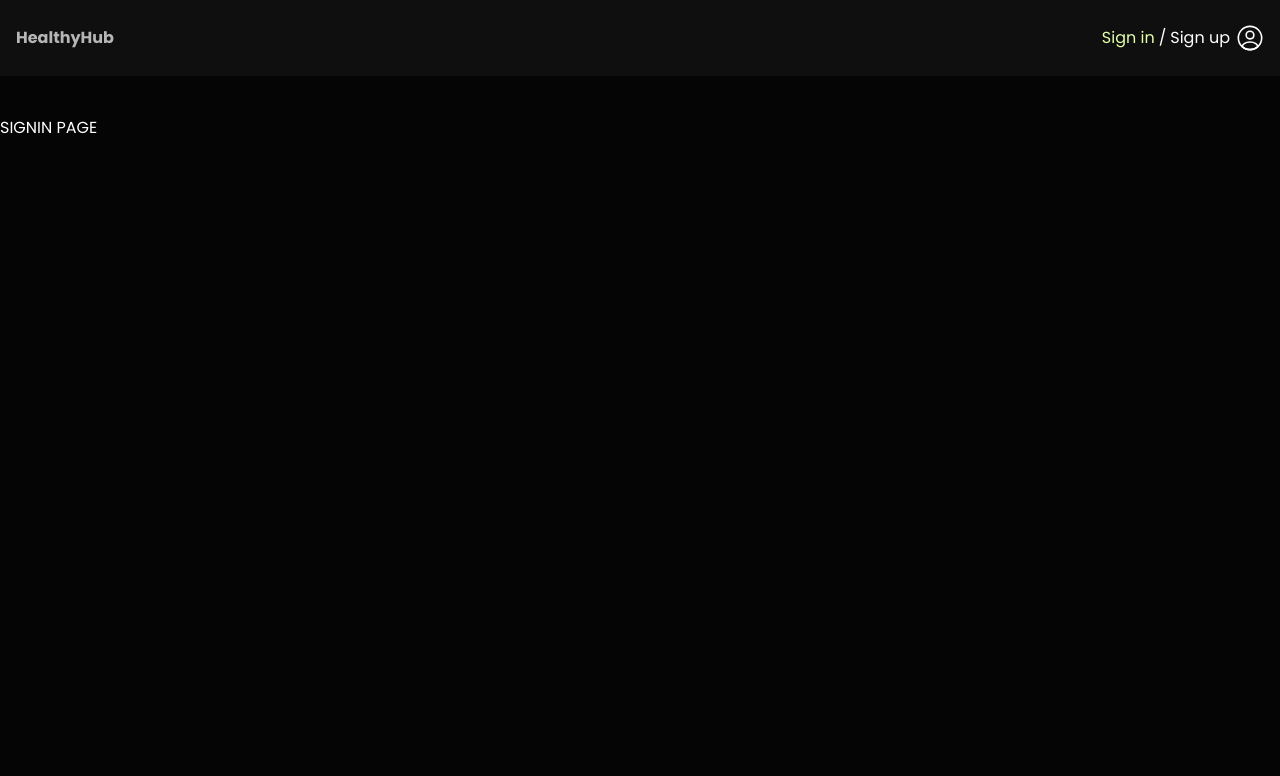
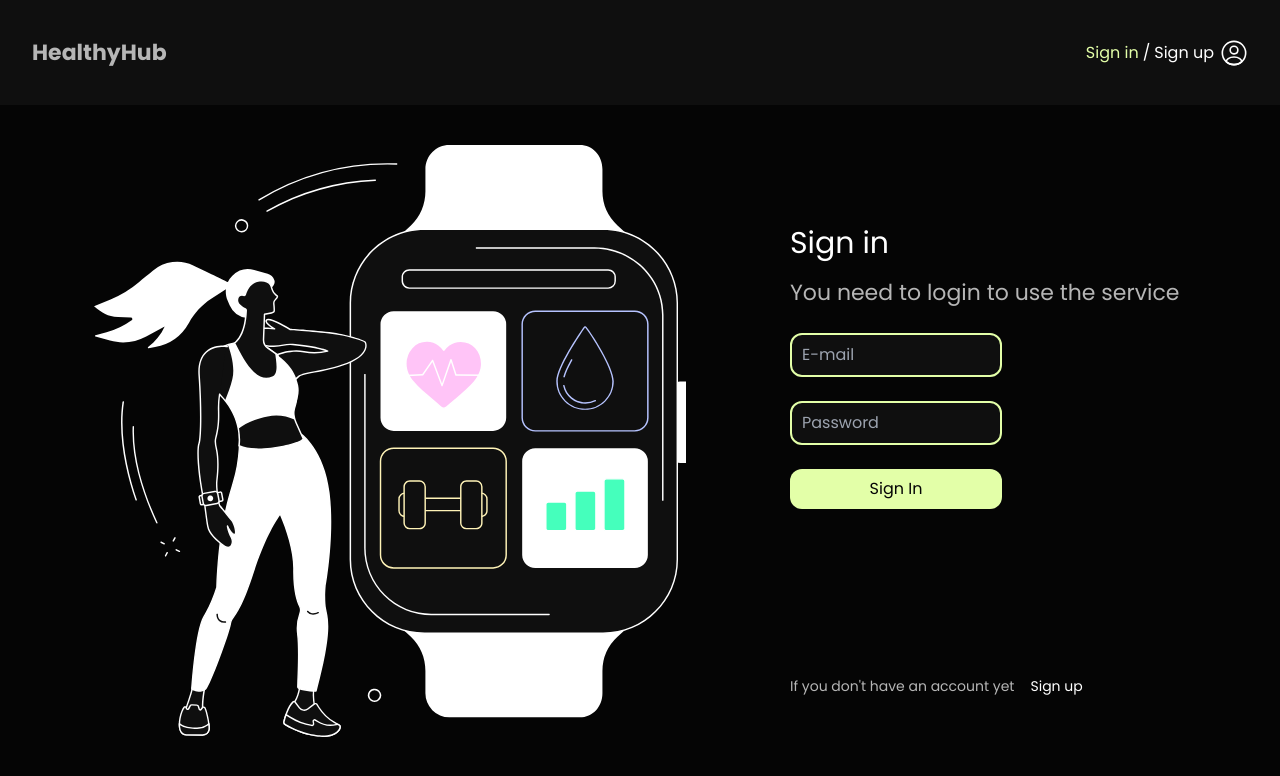
Before and after one commit to AnnaHort/for-your-healthy, a React (Vite) app: page /for-your-healthy/signin in a window 1280 px wide. Shown: the top 776 px of the page. Built offline with nearby package versions, Linux system fonts and the light colour scheme.

Commit message:
added adaptive SignInPage

```diff
--- a/package.json
+++ b/package.json
@@ -6,7 +6,7 @@
   "type": "module",
   "scripts": {
     "predeploy": "npm run build",
-    "deploy": "master -d dist",
+    "deploy": "gh-pages -d dist",
     "dev": "vite",
     "build": "vite build",
     "lint": "eslint .",
--- a/src/Pages/SignInPage.jsx
+++ b/src/Pages/SignInPage.jsx
@@ -1,8 +1,12 @@
+import StartPageSvg from "../assets/svg/StartPageSvg";
+import SignInComponent from "../components/SignInComponent";
+
 const SignIn = () => {
   return (
-    <>
-      <h1>SIGNIN PAGE</h1>
-    </>
+    <div className="lg:flex lg:gap-20 lg:max-w-[1140px] lg:m-auto">
+      <StartPageSvg />
+      <SignInComponent />
+    </div>
   );
 };
 export default SignIn;
--- a/src/components/Header.jsx
+++ b/src/components/Header.jsx
@@ -4,10 +4,10 @@ import UserIcon from "../assets/svg/UserIcon";
 const Header = () => {
   return (
     <>
-      <div className="flex justify-between items-center bg-black2 py-4 px-2 md:py-6 md:px-4">
+      <div className="flex justify-between items-center bg-black2 py-4 px-2 md:py-9 md:px-4 lg:px-8">
         <NavLink
           to="/"
-          className="font-bold text-grey aria-[current=page]:text-liteGreen md:text-xl"
+          className="font-bold text-grey aria-[current=page]:text-liteGreen md:text-[22px]"
         >
           HealthyHub
         </NavLink>
--- /dev/null
+++ b/src/components/SignInComponent.jsx
@@ -0,0 +1,42 @@
+import { Link } from "react-router-dom";
+
+const SignInComponent = () => {
+  return (
+    <div className="max-w-[375px] m-auto md:max-w-[444px] lg:mt-20 lg:w-[420px] lg:m-0">
+      <h2 className="text-medium24 mb-4 md:text-center md:text-headLineTextH1 lg:text-start">
+        Sign in
+      </h2>
+      <p className="text-regular18 mb-6 text-grey md:text-center md:mx-auto md:text-headLineTextH2 md:max-w-[444px] lg:text-start lg:mx-0">
+        You need to login to use the service
+      </p>
+      <form
+        action=""
+        className="mb-12 md:max-w-[380px] md:m-auto md:mb-[206px] lg:m-0 lg:max-w-[212px] lg:mb-[168px]"
+      >
+        <input
+          type="text"
+          placeholder="E-mail"
+          className="w-full bg-black2 border-2 border-liteGreen rounded-xl py-2 px-2.5 mb-6"
+        />
+        <input
+          type="text"
+          placeholder="Password"
+          className="w-full bg-black2 border-2 border-liteGreen rounded-xl py-2 px-2.5 mb-6"
+        />
+        <button className="buttonText1 bg-liteGreen text-black w-full rounded-xl py-2 px-2.5">
+          Sign In
+        </button>
+      </form>
+      <div className="flex justify-between md:flex-row md:justify-center md:gap-4 lg:justify-start">
+        <p className="text-bodyText1 text-grey">
+          If you don't have an account yet
+        </p>
+        <Link to="/signup" className="text-buttonText1">
+          Sign up
+        </Link>
+      </div>
+    </div>
+  );
+};
+
+export default SignInComponent;
--- a/vite.config.js
+++ b/vite.config.js
@@ -1,19 +1,7 @@
 import { defineConfig } from "vite";
 import react from "@vitejs/plugin-react";
 
-// export default defineConfig({
-//   plugins: [react()],
-// });
-
 export default defineConfig({
   plugins: [react()],
-  resolve: {
-    alias: {
-      src: "/src",
-      components: "/src/components",
-      pages: "/src/pages",
-      assets: "/src/assets",
-    },
-  },
   base: "/for-your-healthy/",
 });
```
Also changed, not shown: src/main.jsx (+0 -22 lines).
